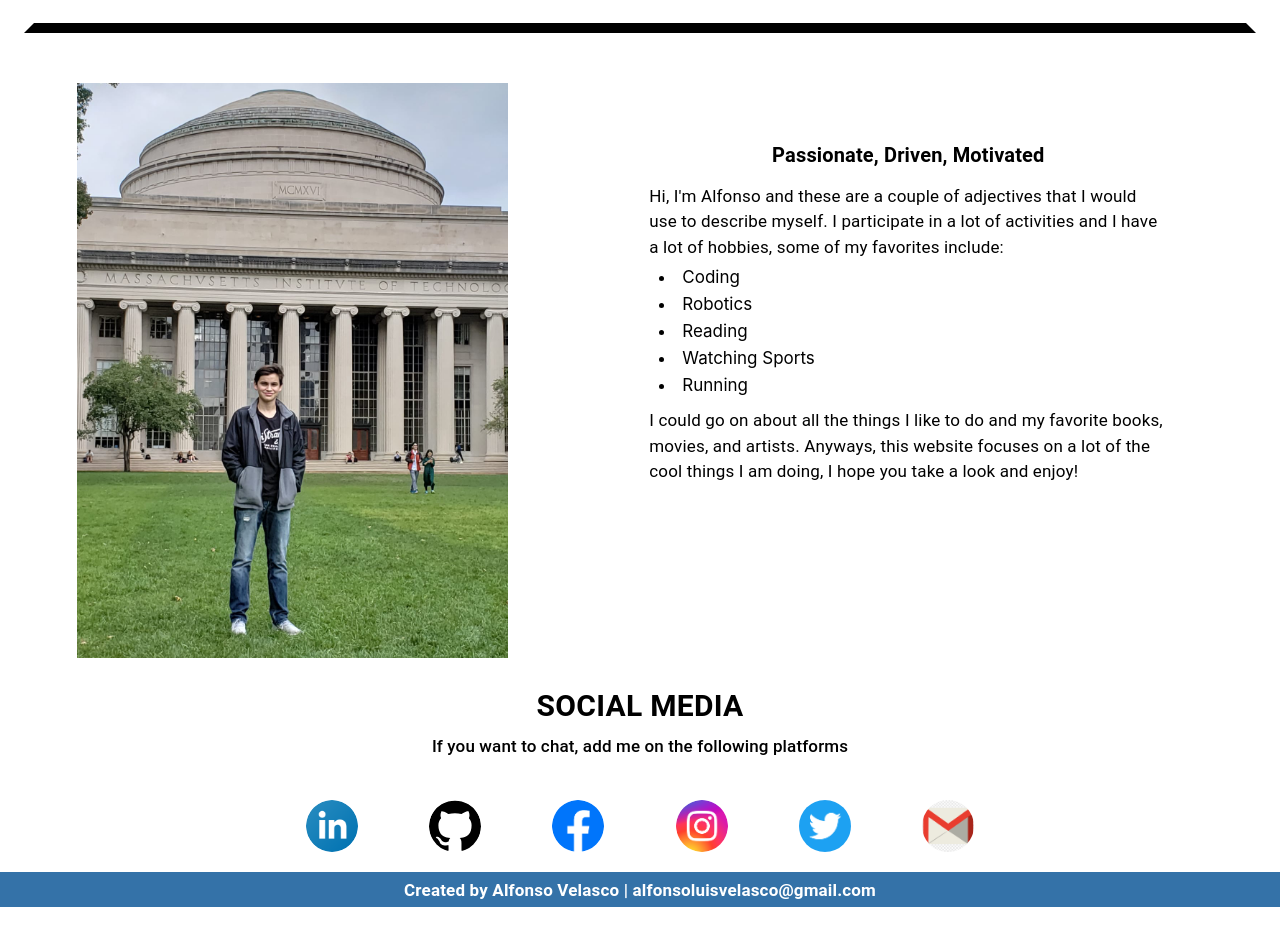
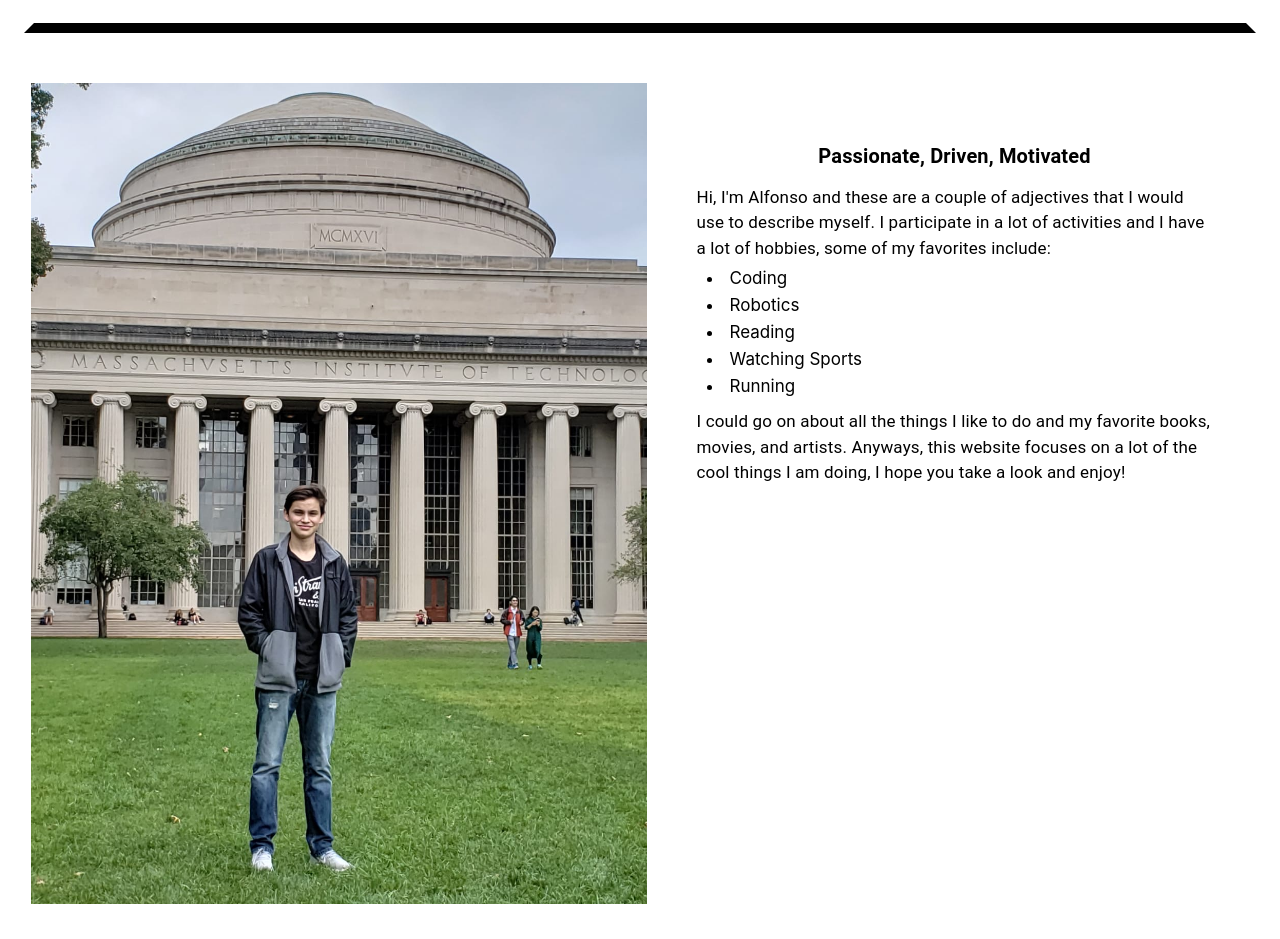
Before and after one commit to alfonsov2678/alfonsov2678.github.io, a React (Create React App) app: page / in a window 1280 px wide. Shown: the part 184-1123 px from the top of the page. Before the commit the page ends 1091 px from the top, so only its background shows below. Built offline with nearby package versions, Linux system fonts and the light colour scheme.

Commit message:
Final Updates

```diff
--- a/src/App.css
+++ b/src/App.css
@@ -88,6 +88,9 @@
   margin-top: 40px;
 }
 
+.social-box {
+  margin: 5px;
+}
 .name-intro {
   border: 10px solid;
   border-color: #12ff90 #ffffff #000000;
@@ -108,6 +111,7 @@
 
 .project {
   background: white;
+  margin: 10px;
   width: 40%;
   box-shadow: 0px 0px 5px 0px #3F3F3F;
   -webkit-transition: box-shadow 0.3s ease;
@@ -185,11 +189,21 @@
 }
 
 
-
+.bottom-text {
+  font-size: 17
+}
 .project-image, .social-image, .skill-image {
   width: 80%;
   display: flex;
-  margin: 0 auto;
+  position: relative;
+  margin-left: auto;
+  margin-right: auto;
+  margin-top:  auto;
+  margin-bottom: auto;
+}
+
+.image-container {
+  vertical-align: middle;
 }
 
 .social-image {
@@ -216,6 +230,9 @@
   .menu-container {
       width: 300px
   }
+  .bottom-text{
+    font-size: 12;
+  }
 }
 
 
@@ -224,3 +241,11 @@
       width: 90%;
   }
 }
+
+.welcome-image {
+  object-fit: cover;
+  object-position: 0 0;
+  overflow:hidden;
+  width: 100%;
+  height: 600px;
+}
--- a/src/components/bottomBar.tsx
+++ b/src/components/bottomBar.tsx
@@ -9,8 +9,8 @@ import Grid from '@material-ui/core/Grid';
 export default function BottomBar() {
     return (
         <div>
-            <div style={{backgroundColor: '#3472a8', height: 35, marginTop: 20}}>
-                <Typography align={'center'} style={{color: 'white', fontWeight: 'bold', fontSize: 17, paddingTop: 6}}>Created by Alfonso Velasco | alfonsoluisvelasco@gmail.com</Typography>
+            <div style={{backgroundColor: '#3472a8', marginTop: 20}}>
+                <Typography align={'center'} className='bottom-text' style={{color: 'white', fontWeight: 'bold', paddingTop: 6}}>Created by Alfonso Velasco | alfonsoluisvelasco@gmail.com</Typography>
             </div>
         </div>
     )
--- a/src/components/projects.tsx
+++ b/src/components/projects.tsx
@@ -89,12 +89,13 @@ function Project(props: any) {
                 </Tooltip>
             </div>
             <CardContent style={{margin: 10, padding: 10}}>
+                    <td className='image-container' style={{height: 385}}>
                     <img
                         className='skill-image'
-                        style={{display: 'block', marginLeft: 'auto', marginRight: 'auto', height: 285, width: `${props.width}`}}
                         src={props.image}
                         title={props.title}
                         />
+                    </td>
                     <CardContent>
                         <Typography variant='h6' align={'center'} style={{fontSize: 17, fontStyle: 'italic'}}>{props.text2}</Typography>
                         <TransitionsModal achievements={props.achievements} technology={props.technology} description={props.description} popup={props.popup} imageHeight={props.imageHeight} imageWidth={props.imageWidth} text={props.text}/>
--- a/src/components/socialMedia.tsx
+++ b/src/components/socialMedia.tsx
@@ -45,7 +45,7 @@ function RenderIcon(props: any) {
     return (
         <Tooltip title={props.title}>
             <div className='social-box'>
-            <Avatar src={props.image} alt={props.title} style={{width: 52, height: 52, backgroundColor: 'white', margin: 'auto'}} onClick={() => OpenSocial(props.link)}/>
+            <Avatar  src={props.image} alt={props.title} style={{width: 52, height: 52, backgroundColor: 'white', margin: 'auto'}} onClick={() => OpenSocial(props.link)}/>
             </div>
         </Tooltip>
     )
--- a/src/components/welcome.tsx
+++ b/src/components/welcome.tsx
@@ -13,8 +13,9 @@ const Welcome: React.FC = () => {
             <Typography align={'center'} variant='h4' style={{fontWeight: 'bold', marginTop: 15, marginBottom: 15}}>WELCOME</Typography>
         </div>
         <div className='flex-container'>
-            <img src={MIT} style={{height: '20%', width: '35%'}} />
+            <img src={MIT} style={{height: '35%', width: '50%'}} />
             <div className='title-box' style={{width: 550, marginTop: 30}}>
+                    <td className='image-container'>
                     <CardContent>
                         <Typography variant='h6' align={'center'} style={{fontWeight: 'bold'}}>Passionate, Driven, Motivated</Typography>
                         <Typography variant='body1' style={{marginTop: 13, fontSize: 17}}>Hi, I'm Alfonso and these are a couple of adjectives that I would use to describe myself. I participate in a lot of activities and I have a lot of hobbies, some of my favorites include:</Typography>
@@ -24,6 +25,7 @@ const Welcome: React.FC = () => {
                         <Typography variant='body1' style={{marginTop: 13, fontSize: 17}}>I could go on about all the things I like to do and my favorite books, movies, and artists. Anyways, this website focuses
                         on a lot of the cool things I am doing, I hope you take a look and enjoy!</Typography>
                     </CardContent>
+                    </td>
             </div>
         </div>
     </div>
```
